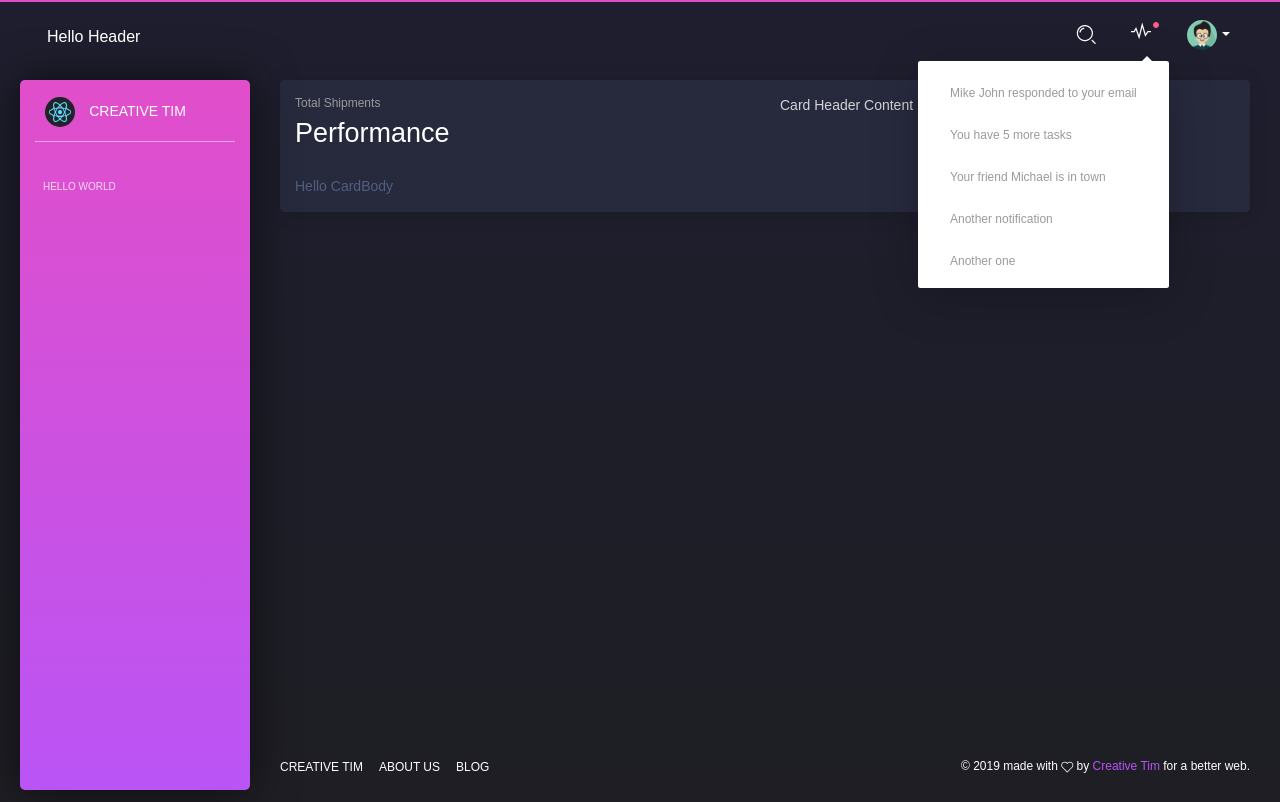
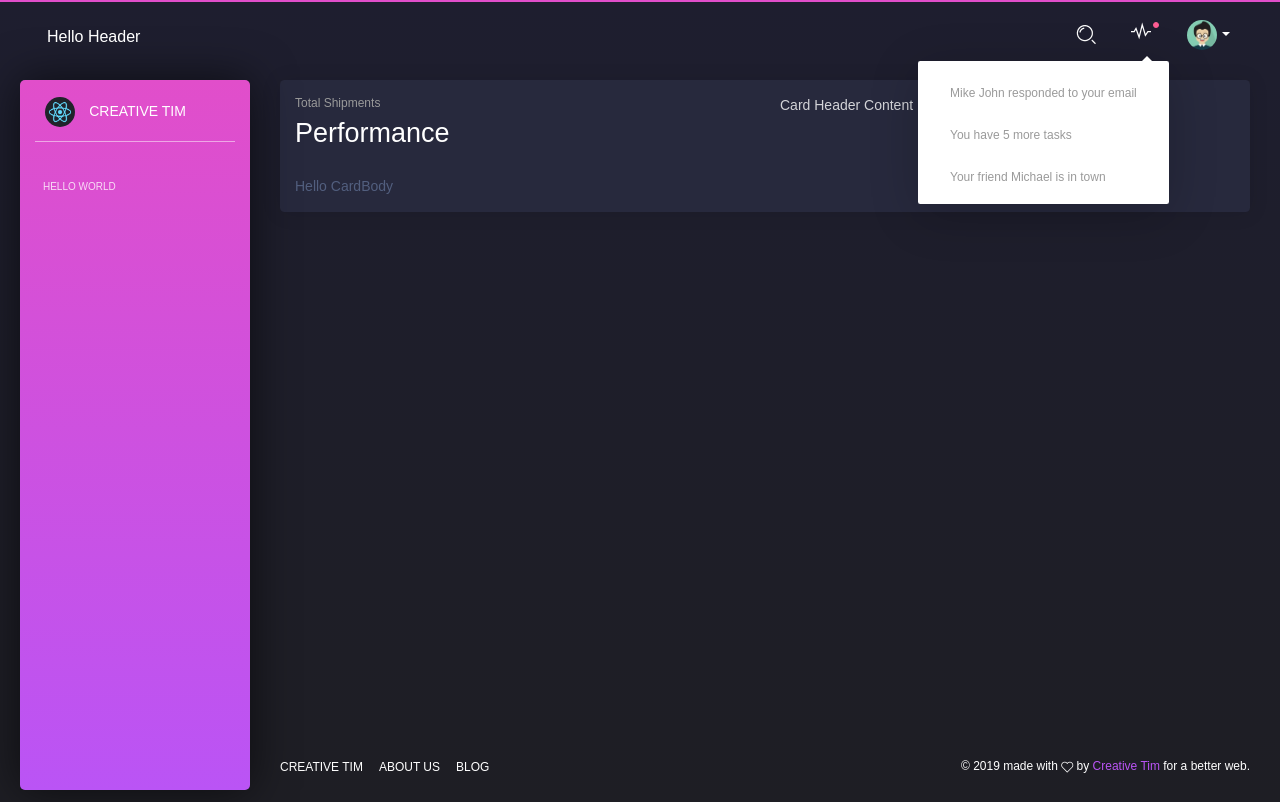
Before and after one commit to extracold1209/web_test_fron, a React app: page / in a window 1280 px wide. Both pictures are taken after a click on the link 1141 px from the left and 30 px from the top of the page. Built offline with nearby package versions, Linux system fonts and the light colour scheme; the HTML template or start-up script is replaced by a standard one.

Commit message:
Header 간결화

```diff
--- a/src/client/components/Header.tsx
+++ b/src/client/components/Header.tsx
@@ -165,6 +165,14 @@ class AdminNavbar extends React.Component<IProps, IState> {
     }
 
     private makeNotificationButton() {
+        const title = 'Notifications';
+        const icon = 'icon-sound-wave';
+        const dummyNotificationList = [
+            'Mike John responded to your email',
+            'You have 5 more tasks',
+            'Your friend Michael is in town',
+        ];
+
         return (
             <UncontrolledDropdown nav>
                 <DropdownToggle
@@ -174,35 +182,17 @@ class AdminNavbar extends React.Component<IProps, IState> {
                     nav
                 >
                     <div className='notification d-none d-lg-block d-xl-block' />
-                    <i className='tim-icons icon-sound-wave' />
-                    <p className='d-lg-none'>Notifications</p>
+                    <i className={`tim-icons ${icon}`} />
+                    <p className='d-lg-none'>{title}</p>
                 </DropdownToggle>
                 <DropdownMenu className='dropdown-navbar' right tag='ul'>
-                    <NavLink tag='li'>
-                        <DropdownItem className='nav-item'>
-                            Mike John responded to your email
-                      </DropdownItem>
-                    </NavLink>
-                    <NavLink tag='li'>
-                        <DropdownItem className='nav-item'>
-                            You have 5 more tasks
-                      </DropdownItem>
-                    </NavLink>
-                    <NavLink tag='li'>
-                        <DropdownItem className='nav-item'>
-                            Your friend Michael is in town
-                      </DropdownItem>
-                    </NavLink>
-                    <NavLink tag='li'>
-                        <DropdownItem className='nav-item'>
-                            Another notification
-                      </DropdownItem>
-                    </NavLink>
-                    <NavLink tag='li'>
-                        <DropdownItem className='nav-item'>
-                            Another one
-                      </DropdownItem>
-                    </NavLink>
+                    {dummyNotificationList.map((notiContent) =>
+                        <NavLink tag='li'>
+                            <DropdownItem className='nav-item'>
+                                {notiContent}
+                            </DropdownItem>
+                        </NavLink>,
+                    )}
                 </DropdownMenu>
             </UncontrolledDropdown>
         );
```
